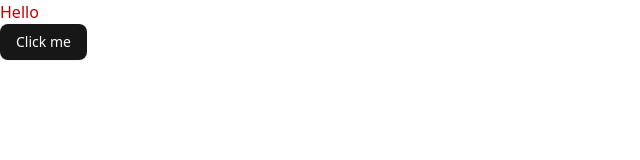
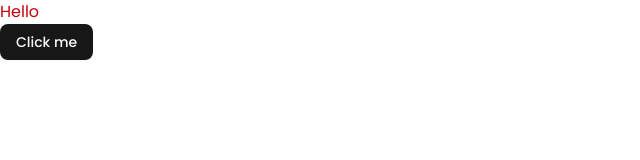
Before and after one commit to tsthuy/video_chat_app, a React (Vite) app: page / in a window 1280 px wide. Shown: the top 160 px of the page, without its empty margins (0-640 px from the left). Built offline with nearby package versions, Linux system fonts and the light colour scheme.

Commit message:
style: add font poppins

```diff
--- a/src/index.css
+++ b/src/index.css
@@ -1,4 +1,6 @@
-@import 'tailwindcss';
+@import url("https://fonts.googleapis.com/css2?family=Poppins:wght@400;500;600;700&display=swap");
+
+@import "tailwindcss";
 
 @plugin 'tailwindcss-animate';
 
@@ -119,6 +121,7 @@
     @apply border-border outline-ring/50;
   }
   body {
+    font-family: "Poppins", sans-serif;
     @apply bg-background text-foreground;
   }
 }
```
